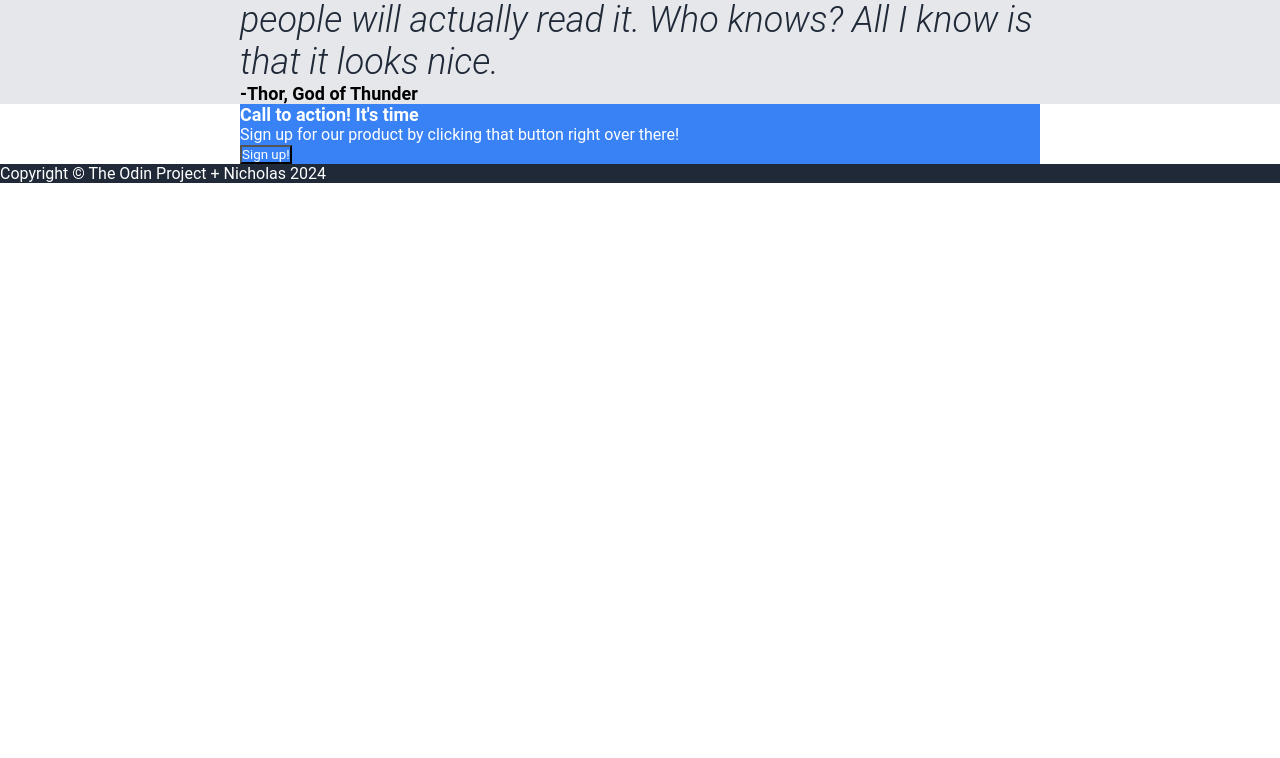
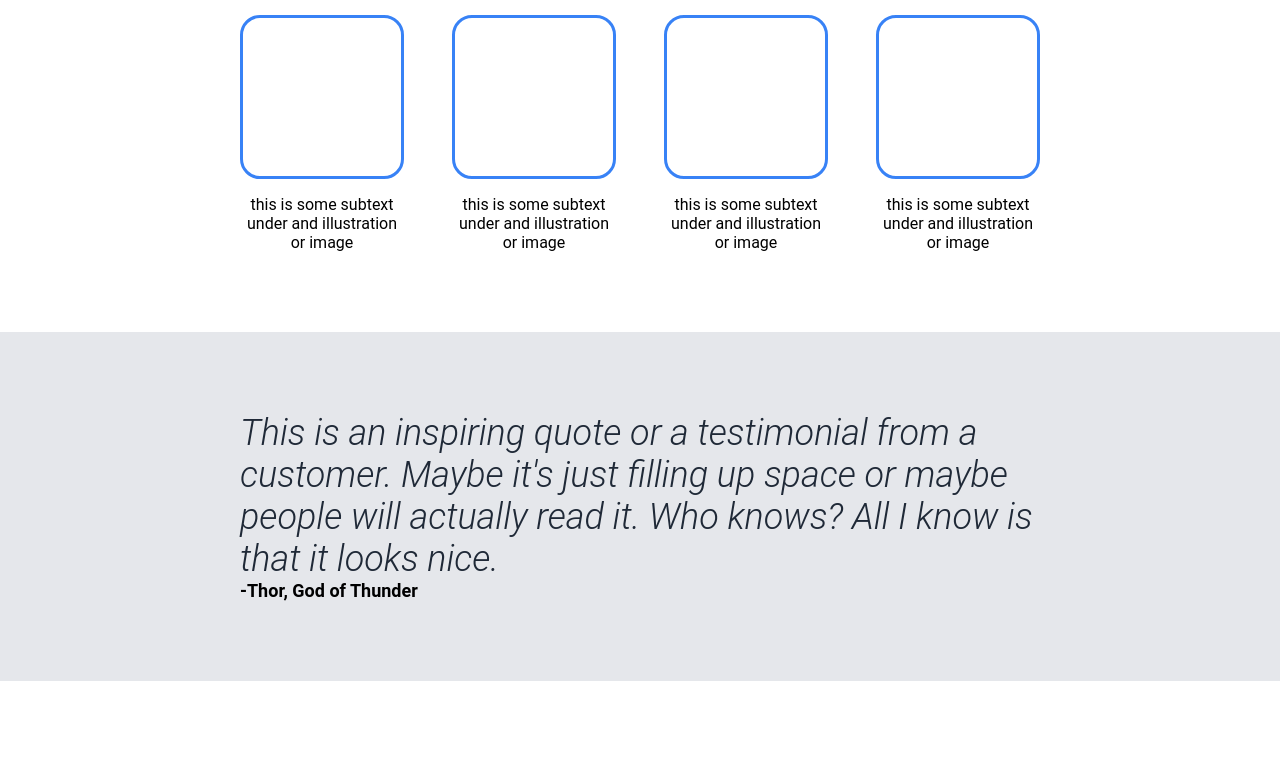
Before and after one commit to nlucaccioni/Odin_LandingPage, a plain HTML site: page index.html in a window 1280 px wide. Shown: the part 612-1370 px from the top of the page. Before the commit the page ends 800 px from the top, so only its background shows below. Drawn offline with Linux system fonts and the light colour scheme.

Commit message:
Style random info section

```diff
--- a/index.html
+++ b/index.html
@@ -31,10 +31,10 @@
             </div>
         </div>
     </section>
-    <section>
-        <div class="container">
-            <h2>Some random information.</h2>
-            <div class="4_column">
+    <section class="container">
+        <div class="random">
+            <h2 >Some random information.</h2>
+            <div class="four_column">
                 <div class="column_item">
                     <div class="column_image"></div>
                     <p>this is some subtext under and illustration or image</p>
--- a/style.css
+++ b/style.css
@@ -20,7 +20,7 @@ h1 {
 h2 {
     font-size: 36px;
     font-weight: 900;
-    color: var(--dark-blue)
+    color: var(--dark-blue);
 }
 
 h3 {
@@ -52,6 +52,10 @@ h4 {
     margin: auto;
 }
 
+section {
+    padding: 5rem 0;
+    display: flex;
+}
 
 header div {
     display: flex;
@@ -69,7 +73,7 @@ nav, .hero p {
 }
 
 .hero .container{
-    padding: 5rem 0;
+    padding: 2rem 0;
     display: flex;
     gap: 5em;
 }
@@ -103,6 +107,26 @@ nav, .hero p {
     align-items: center;
 }
 
+.random {
+    text-align: center;
+    display: flex;
+    flex-direction: column;
+    gap: 2rem;
+}
+
+.four_column {
+    display: flex;
+    gap: 3rem;
+}
+
+.column_image {
+    aspect-ratio: 1/1;
+    border: 3px solid var(--light-blue);
+    border-radius: 20px;
+    margin-bottom: 1rem;
+
+}
+
 .quote_block {
     background-color: var(--light-gray);
     display: flex;
```
